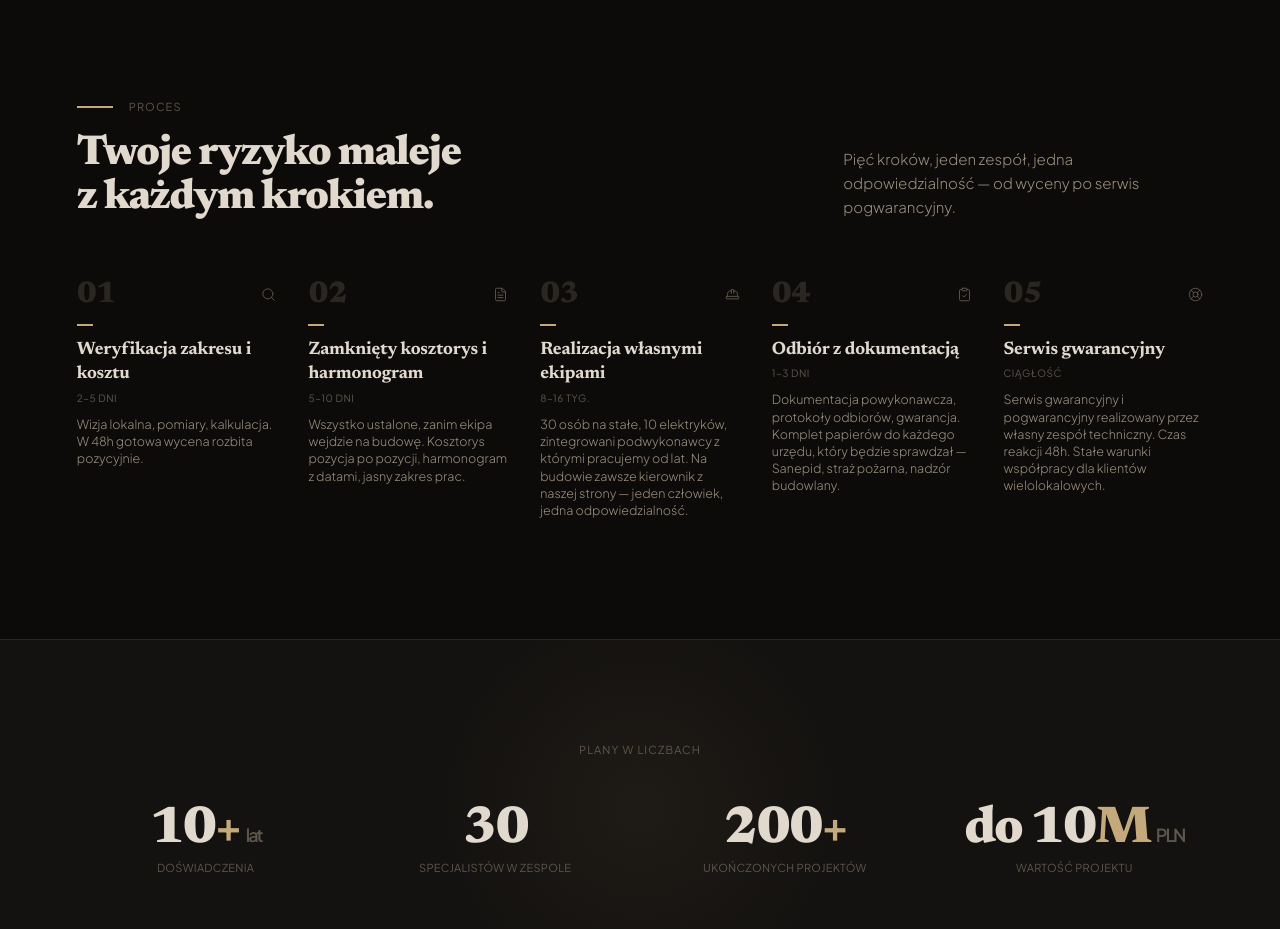
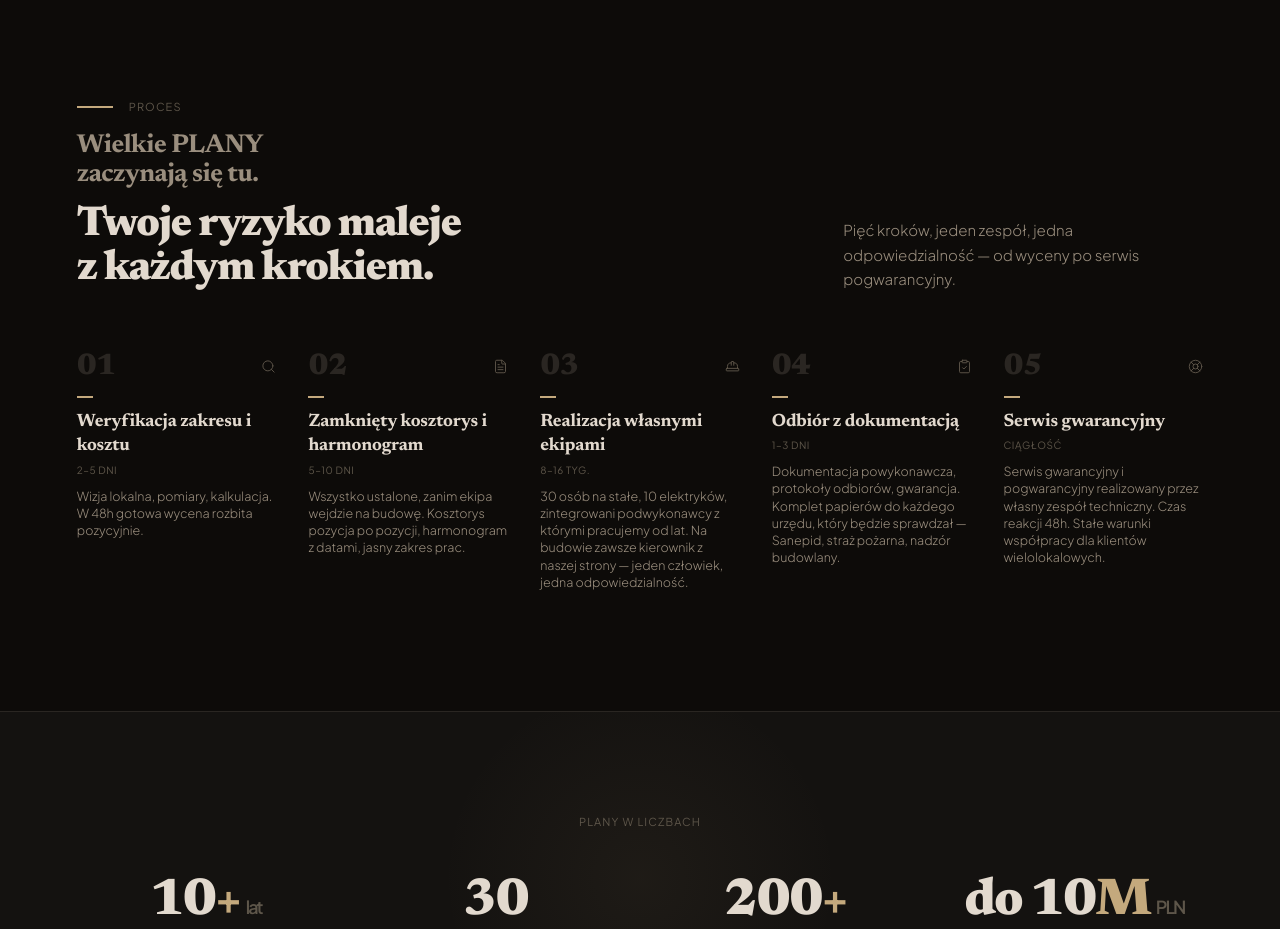
Before and after one commit to PanArtek/plany-web, a Next.js app: page / in a window 1280 px wide. Shown: the part 4120-5049 px from the top of the page. Built offline with nearby package versions, Linux system fonts and the light colour scheme; no server answers.

Commit message:
feat(proces): kicker 'Wielkie PLANY zaczynaja sie tu' nad glownym tytulem

```diff
--- a/src/app/(landing)/_sections/proces.tsx
+++ b/src/app/(landing)/_sections/proces.tsx
@@ -10,6 +10,7 @@ import {
 import { useInView } from "@/lib/hooks/use-in-view";
 import {
   STEPS,
+  PROCES_KICKER_LINES,
   PROCES_TITLE_LINES,
   PROCES_INTRO,
   type StepIcon,
@@ -50,6 +51,20 @@ export function Proces() {
                 Proces
               </span>
             </div>
+            <p
+              className="font-display font-bold text-muted leading-[1.15] mb-3 transition-all duration-700"
+              style={{
+                fontSize: "clamp(18px,2.4vw,26px)",
+                letterSpacing: "-.02em",
+                opacity: vis ? 1 : 0,
+                transform: vis ? "translateY(0)" : "translateY(14px)",
+                transitionDelay: "180ms",
+              }}
+            >
+              {PROCES_KICKER_LINES[0]}
+              <br />
+              {PROCES_KICKER_LINES[1]}
+            </p>
             <h2
               className="font-display font-extrabold text-text leading-[1.05] transition-all duration-700"
               style={{
@@ -57,7 +72,7 @@ export function Proces() {
                 letterSpacing: "-.03em",
                 opacity: vis ? 1 : 0,
                 transform: vis ? "translateY(0)" : "translateY(14px)",
-                transitionDelay: "200ms",
+                transitionDelay: "260ms",
               }}
             >
               {PROCES_TITLE_LINES[0]}
--- a/src/content/landing.ts
+++ b/src/content/landing.ts
@@ -213,6 +213,11 @@ export const PROJECTS = [
   },
 ] as const;
 
+export const PROCES_KICKER_LINES = [
+  "Wielkie PLANY",
+  "zaczynają się tu.",
+] as const;
+
 export const PROCES_TITLE_LINES = [
   "Twoje ryzyko maleje",
   "z każdym krokiem.",
```
